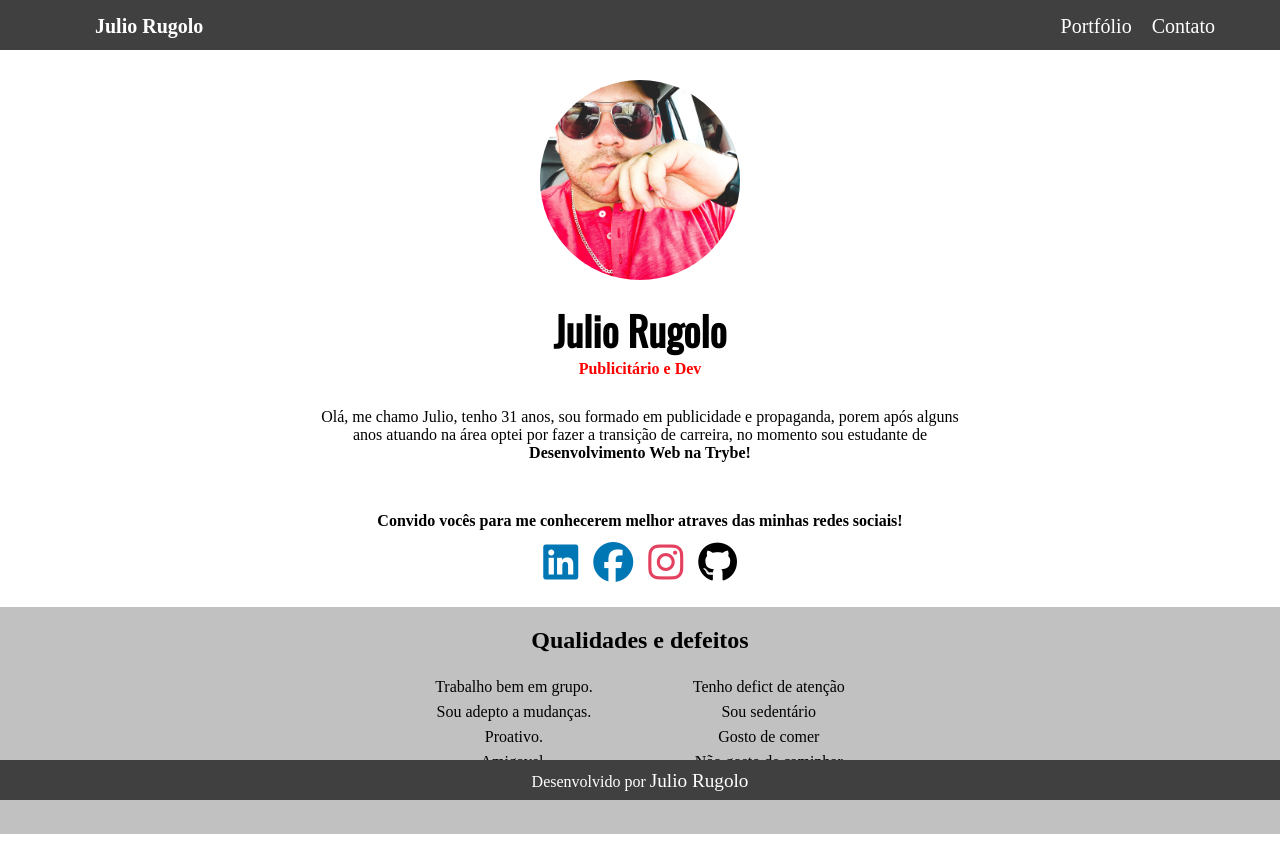
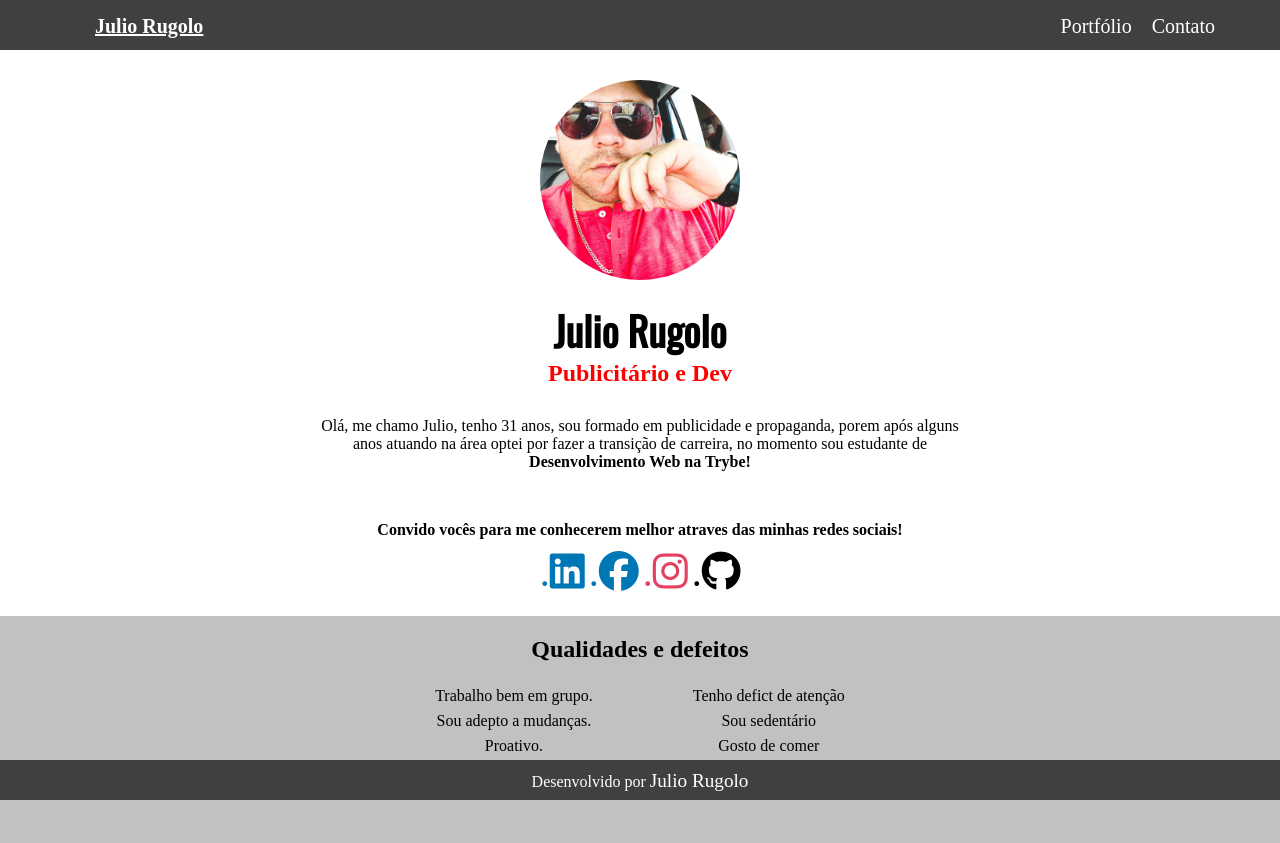
Before and after one commit to JulioRugolo/juliorugolo.github.io, a plain HTML site: page index.html in a window 1280 px wide. Drawn offline with nearby package versions, Linux system fonts and the light colour scheme.

Commit message:
correções codesniffer

```diff
--- a/index.html
+++ b/index.html
@@ -7,6 +7,7 @@
   <meta name="viewport" content="width=device-width, initial-scale=1.0">
   <title>Portfólio Julio Rugolo</title>
   <link rel="stylesheet" href="./style.css">
+
   <script src="https://kit.fontawesome.com/21261f0dc4.js" crossorigin="anonymous"></script>
 </head>
 
@@ -14,7 +15,7 @@
   <!-- Header -->
   <header class="header">
     <div>
-      <a class="header-name">Julio Rugolo</a>
+      <a class="header-name" href="#">Julio Rugolo</a>
     </div>
 
     <nav class="nav">
@@ -30,20 +31,26 @@
   <section id="about">
     <img class="julio-img" src="./img/julio-img.jpeg" alt="Julio Rugolo">
     <h1 class="about-title">Julio Rugolo</h1>
-    <h4 class="about-subtitle">Publicitário e Dev</h4>
+    <h2 class="about-subtitle">Publicitário e Dev</h2>
     <p>Olá, me chamo Julio, tenho 31 anos, sou formado em publicidade e propaganda, porem após alguns anos atuando na
       área optei por fazer a transição de carreira, no momento sou estudante de <strong>Desenvolvimento Web na
         Trybe!</strong></p>
     <p class="invite">Convido vocês para me conhecerem melhor atraves das minhas redes sociais!</p>
     <div class="social">
-      <a class="link linkedin" href="https://www.linkedin.com/in/juliorugolo" target="_blank"><i
-          class="fa-brands fa-linkedin"></i></a>
-      <a class="link facebook" href="https://www.facebook.com/juliorugolo" target="_blank"><i
-          class="fa-brands fa-facebook"></i></a>
-      <a class="link instagram" href="https://www.instagram.com/juliorugolo/" target="_blank"><i
-          class="fa-brands fa-instagram"></i></a>
-      <a class="link github" href="https://github.com/juliorugolo" target="_blank"><i
-          class="fa-brands fa-github"></i></a>
+      <ul>
+        <ui><a class="link linkedin" href="https://www.linkedin.com/in/juliorugolo">.<i
+          class="fa-brands fa-linkedin"></i></a></ui>
+        <ui><a class="link facebook" href="https://www.facebook.com/juliorugolo">.<i
+          class="fa-brands fa-facebook"></i></a></ui>
+        <ui><a class="link instagram" href="https://www.instagram.com/juliorugolo/">.<i
+          class="fa-brands fa-instagram"></i></a></ui>
+        <ui> <a class="link github" href="https://github.com/juliorugolo">.<i
+          class="fa-brands fa-github"></i></a></ui>
+      </ul>
+
+
+
+
     </div>
   </section>
 
@@ -71,7 +78,7 @@
   </section>
 
   <footer id="footer">
-    <div class="footer-text"><p>Desenvolvido por <a href="https://github.com/JulioRugolo">Julio Rugolo</a></p></div>
+    <div class="footer-text"><p>Desenvolvido por <a href="https://github.com/JulioRugolo" alt="Link para meu GitHub">Julio Rugolo</a></p></div>
   </footer>
 
 </body>
```
